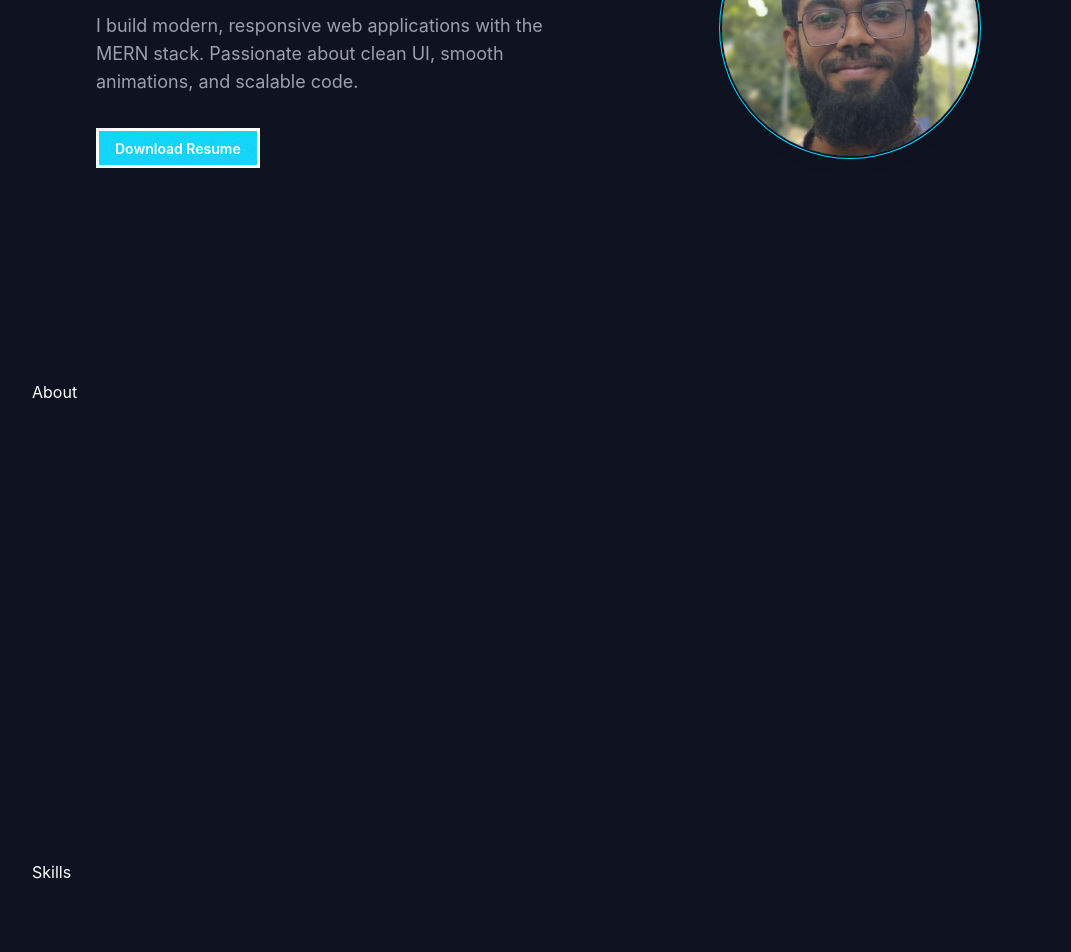
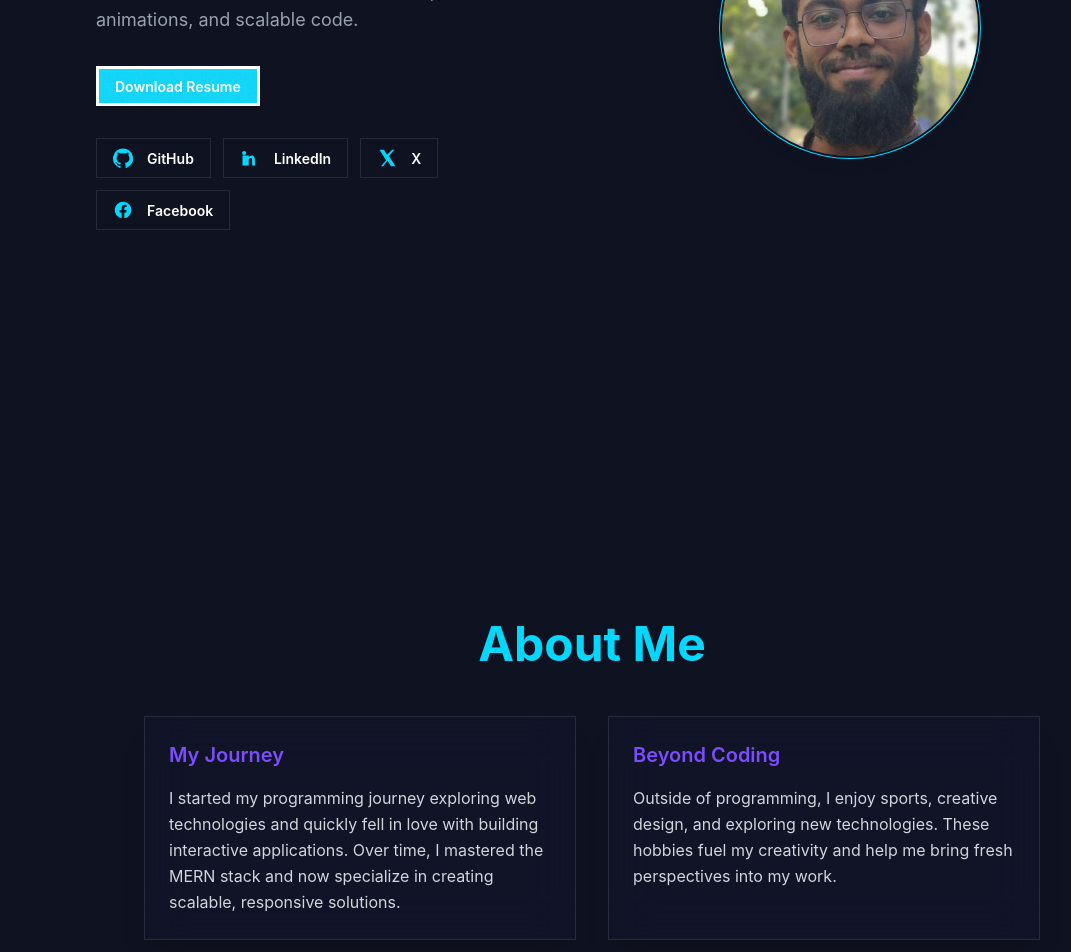
Before and after one commit to abd-005/abd-al-ahad, a React (Vite) app: page / in a window 1280 px wide. Shown: the part 420-1372 px from the top of the page, without its empty margins (48-1119 px from the left). Built offline with nearby package versions, Linux system fonts and the light colour scheme.

Commit message:
Socials, Footer Sections Added & About Section in progres

```diff
--- a/src/App.jsx
+++ b/src/App.jsx
@@ -1,6 +1,8 @@
 import React from "react";
 import Navbar from "./components/layout/Navbar.jsx";
-import Home from "./components/layout/Home/Home.jsx";
+import Home from "./components/Home/Home.jsx";
+import About from "./components/About/About.jsx";
+import Footer from "./components/layout/Footer.jsx";
 
 export default function App() {
   return (
@@ -8,11 +10,12 @@ export default function App() {
       <Navbar />
       <main className="max-w-6xl mx-auto px-4">
         <Home/>
-        <section id="about" className="min-h-[60vh] text-white">About</section>
+        <About/>
         <section id="skills" className="min-h-[60vh] text-white">Skills</section>
         <section id="projects" className="min-h-[60vh] text-white">Projects</section>
         <section id="contact" className="min-h-[60vh] text-white">Contact</section>
       </main>
+      <Footer/>
     </div>
   );
 }
--- /dev/null
+++ b/src/components/Home/Home.jsx
@@ -0,0 +1,62 @@
+import React from 'react';
+import { motion } from "framer-motion";
+import SocialLinks from '../common/SocialLinks';
+
+const Home = () => {
+    return (
+        <section
+            id="home"
+            className="min-h-screen flex flex-col md:flex-row items-center justify-center gap-10 px-6 md:px-16 bg-base-100 pt-24"
+        >
+            {/* Left: Text */}
+            <motion.div
+                initial={{ opacity: 0, x: -40 }}
+                animate={{ opacity: 1, x: 0 }}
+                transition={{ duration: 0.6 }}
+                className="flex-1 text-center md:text-left"
+            >
+                <h1 className="text-4xl md:text-5xl font-bold text-primary mb-4">
+                    Hi, I’m Md.
+                </h1>
+                <h2 className="text-2xl md:text-3xl font-semibold text-secondary mb-6">
+                    Full Stack Developer
+                </h2>
+                <p className="text-base md:text-lg text-gray-400 mb-8 max-w-lg">
+                    I build modern, responsive web applications with the MERN stack.
+                    Passionate about clean UI, smooth animations, and scalable code.
+                </p>
+
+                {/* Resume Button */}
+                <a
+                    href="/Resume_Abdul_Ahad.pdf"
+                    download
+                    className="btn btn-primary hover:btn-secondary transition-colors"
+                >
+                    Download Resume
+                </a>
+
+                {/* Social Links */}
+                <div className="mt-8"> <SocialLinks /> </div>
+            </motion.div>
+
+            {/* Right: Photo */}
+            <motion.div
+                initial={{ opacity: 0, scale: 0.9 }}
+                animate={{ opacity: 1, scale: 1 }}
+                transition={{ duration: 0.6 }}
+                className="flex-1 flex justify-center"
+            >
+                <div className="avatar">
+                    <div className="w-48 md:w-64 rounded-full ring ring-primary ring-offset-base-100 ring-offset-2 shadow-lg">
+                        <img
+                            src="/portrait.png"
+                            alt="Md. Professional Portrait"
+                        />
+                    </div>
+                </div>
+            </motion.div>
+        </section>
+    );
+};
+
+export default Home;
--- /dev/null
+++ b/src/components/about/About.jsx
@@ -0,0 +1,62 @@
+import React from "react";
+import { motion } from "framer-motion";
+
+const About = () => {
+  return (
+    <section
+      id="about"
+      className="relative min-h-screen flex flex-col items-center justify-center px-6 md:px-16 py-24 bg-base-100"
+    >
+      {/* Background accents */}
+      <div className="absolute inset-0 -z-10">
+        <div className="absolute top-1/3 left-1/4 w-72 h-72 bg-primary/20 rounded-full blur-3xl animate-pulse"></div>
+        <div className="absolute bottom-1/4 right-1/4 w-96 h-96 bg-secondary/20 rounded-full blur-3xl animate-pulse"></div>
+      </div>
+
+      {/* Title */}
+      <motion.h2
+        initial={{ opacity: 0, y: -20 }}
+        animate={{ opacity: 1, y: 0 }}
+        transition={{ duration: 0.6 }}
+        className="text-4xl md:text-5xl font-bold text-primary mb-12"
+      >
+        About Me
+      </motion.h2>
+
+      {/* Content */}
+      <motion.div
+        initial={{ opacity: 0, y: 40 }}
+        animate={{ opacity: 1, y: 0 }}
+        transition={{ duration: 0.8 }}
+        className="max-w-4xl grid md:grid-cols-2 gap-8"
+      >
+        {/* Journey */}
+        <div className="card bg-base-200/40 backdrop-blur-xl shadow-xl border border-white/10 p-6">
+          <h3 className="text-xl font-semibold text-secondary mb-4">
+            My Journey
+          </h3>
+          <p className="text-gray-300 leading-relaxed">
+            I started my programming journey exploring web technologies and
+            quickly fell in love with building interactive applications. Over
+            time, I mastered the MERN stack and now specialize in creating
+            scalable, responsive solutions.
+          </p>
+        </div>
+
+        {/* Interests */}
+        <div className="card bg-base-200/40 backdrop-blur-xl shadow-xl border border-white/10 p-6">
+          <h3 className="text-xl font-semibold text-secondary mb-4">
+            Beyond Coding
+          </h3>
+          <p className="text-gray-300 leading-relaxed">
+            Outside of programming, I enjoy sports, creative design, and
+            exploring new technologies. These hobbies fuel my creativity and
+            help me bring fresh perspectives into my work.
+          </p>
+        </div>
+      </motion.div>
+    </section>
+  );
+};
+
+export default About;
--- /dev/null
+++ b/src/components/common/SocialLinks.jsx
@@ -0,0 +1,70 @@
+import React from "react";
+import { motion } from "framer-motion";
+
+const socials = [
+  {
+    name: "GitHub",
+    href: "https://github.com/abd-005",
+    icon: (
+      <svg viewBox="0 0 24 24" className="w-5 h-5" fill="currentColor" aria-hidden="true">
+        <path d="M12 .5a12 12 0 0 0-3.79 23.4c.6.11.82-.26.82-.58v-2.02c-3.34.73-4.04-1.61-4.04-1.61-.55-1.4-1.35-1.77-1.35-1.77-1.1-.75.08-.73.08-.73 1.22.09 1.86 1.25 1.86 1.25 1.08 1.85 2.83 1.31 3.52 1 .11-.79.42-1.31.76-1.61-2.66-.3-5.46-1.33-5.46-5.93 0-1.31.47-2.38 1.24-3.22-.12-.3-.54-1.52.12-3.17 0 0 1.01-.32 3.3 1.23a11.4 11.4 0 0 1 6 0c2.29-1.55 3.3-1.23 3.3-1.23.66 1.65.24 2.87.12 3.17.77.84 1.24 1.91 1.24 3.22 0 4.61-2.8 5.62-5.47 5.92.43.37.81 1.1.81 2.22v3.29c0 .32.21.7.83.58A12 12 0 0 0 12 .5Z" />
+      </svg>
+    ),
+  },
+  {
+    name: "LinkedIn",
+    href: "https://www.linkedin.com/in/ab0ahad",
+    icon: (
+      <svg viewBox="0 0 24 24" className="w-5 h-5" fill="currentColor" aria-hidden="true">
+        <path d="M4.98 3.5a2.5 2.5 0 1 0 0 5.001 2.5 2.5 0 0 0 0-5zM3 9h4v12H3zM14.5 9c-2.33 0-3.5 1.28-4 2.18V9H7v12h3.5v-6.5c0-1.73.9-2.5 2.1-2.5 1.2 0 1.9.77 1.9 2.5V21H18V14.5C18 11.5 16.33 9 14.5 9z" />
+      </svg>
+    ),
+  },
+  {
+  name: "X",
+  href: "https://x.com/ab0ahad",
+  icon: (
+    <svg
+      viewBox="0 0 24 24"
+      className="w-5 h-5"
+      fill="currentColor"
+      aria-hidden="true"
+    >
+      <path d="M18.21 2H21L14.38 9.54 22 22h-5.21l-4.24-6.9L7.6 22H4.8l6.1-7.16L3 2h5.28l3.84 6.23L18.21 2z" />
+    </svg>
+  ),
+},
+  {
+    name: "Facebook",
+    href: "https://facebook.com/ab0ahad",
+    icon: (
+      <svg viewBox="0 0 24 24" className="w-5 h-5" fill="currentColor" aria-hidden="true">
+        <path d="M22 12a10 10 0 1 0-11.6 9.9v-7h-2.5V12h2.5V9.7c0-2.5 1.5-3.9 3.8-3.9 1.1 0 2.2.2 2.2.2v2.4h-1.2c-1.2 0-1.6.8-1.6 1.6V12h2.7l-.4 2.9h-2.3v7A10 10 0 0 0 22 12Z" />
+      </svg>
+    ),
+  },
+];
+
+const SocialLinks = ({ className = "" }) => {
+  return (
+    <div className={`flex flex-wrap items-center gap-3 ${className}`}>
+      {socials.map((s) => (
+        <motion.a
+          key={s.name}
+          href={s.href}
+          target="_blank"
+          rel="noopener noreferrer"
+          aria-label={s.name}
+          whileHover={{ scale: 1.06, y: -2 }}
+          whileTap={{ scale: 0.98 }}
+          className="btn btn-ghost text-white border border-white/10 hover:border-secondary hover:text-secondary transition-colors"
+        >
+          <span className="text-primary">{s.icon}</span>
+          <span className="ml-2">{s.name}</span>
+        </motion.a>
+      ))}
+    </div>
+  );
+};
+
+export default SocialLinks;
--- /dev/null
+++ b/src/components/layout/Footer.jsx
@@ -0,0 +1,12 @@
+import SocialLinks from "../common/SocialLinks";
+
+export default function Footer() {
+  return (
+    <footer className="mt-16 py-8 bg-base-200/60 backdrop-blur-xl border-t border-white/10">
+      <div className="max-w-6xl mx-auto px-6 flex flex-col md:flex-row items-center justify-between gap-4">
+        <p className="text-sm text-gray-400">© {new Date().getFullYear()} Abdul Ahad — All rights reserved.</p>
+        <SocialLinks />
+      </div>
+    </footer>
+  );
+}
--- a/src/components/layout/Home/Home.jsx
+++ /dev/null
@@ -1,58 +0,0 @@
-import React from "react";
-import { motion } from "framer-motion";
-
-const Home = () => {
-  return (
-    <section
-      id="home"
-      className="min-h-screen flex flex-col md:flex-row items-center justify-center gap-10 px-6 md:px-16 bg-base-100 pt-24"
-    >
-      {/* Left: Text */}
-      <motion.div
-        initial={{ opacity: 0, x: -40 }}
-        animate={{ opacity: 1, x: 0 }}
-        transition={{ duration: 0.6 }}
-        className="flex-1 text-center md:text-left"
-      >
-        <h1 className="text-4xl md:text-5xl font-bold text-primary mb-4">
-          Hi, I’m Md.
-        </h1>
-        <h2 className="text-2xl md:text-3xl font-semibold text-secondary mb-6">
-          Full Stack Developer
-        </h2>
-        <p className="text-base md:text-lg text-gray-400 mb-8 max-w-lg">
-          I build modern, responsive web applications with the MERN stack.
-          Passionate about clean UI, smooth animations, and scalable code.
-        </p>
-
-        {/* Resume Button */}
-        <a
-          href="/Resume_Abdul_Ahad.pdf"
-          download
-          className="btn btn-primary hover:btn-secondary transition-colors"
-        >
-          Download Resume
-        </a>
-      </motion.div>
-
-      {/* Right: Photo */}
-      <motion.div
-        initial={{ opacity: 0, scale: 0.9 }}
-        animate={{ opacity: 1, scale: 1 }}
-        transition={{ duration: 0.6 }}
-        className="flex-1 flex justify-center"
-      >
-        <div className="avatar">
-          <div className="w-48 md:w-64 rounded-full ring ring-primary ring-offset-base-100 ring-offset-2 shadow-lg">
-            <img
-              src="/portrait.png"
-              alt="Md. Professional Portrait"
-            />
-          </div>
-        </div>
-      </motion.div>
-    </section>
-  );
-};
-
-export default Home;
```
Also changed, not shown: Plan-tree.txt, 1 other file (tests, documents, lock files or other folders).
